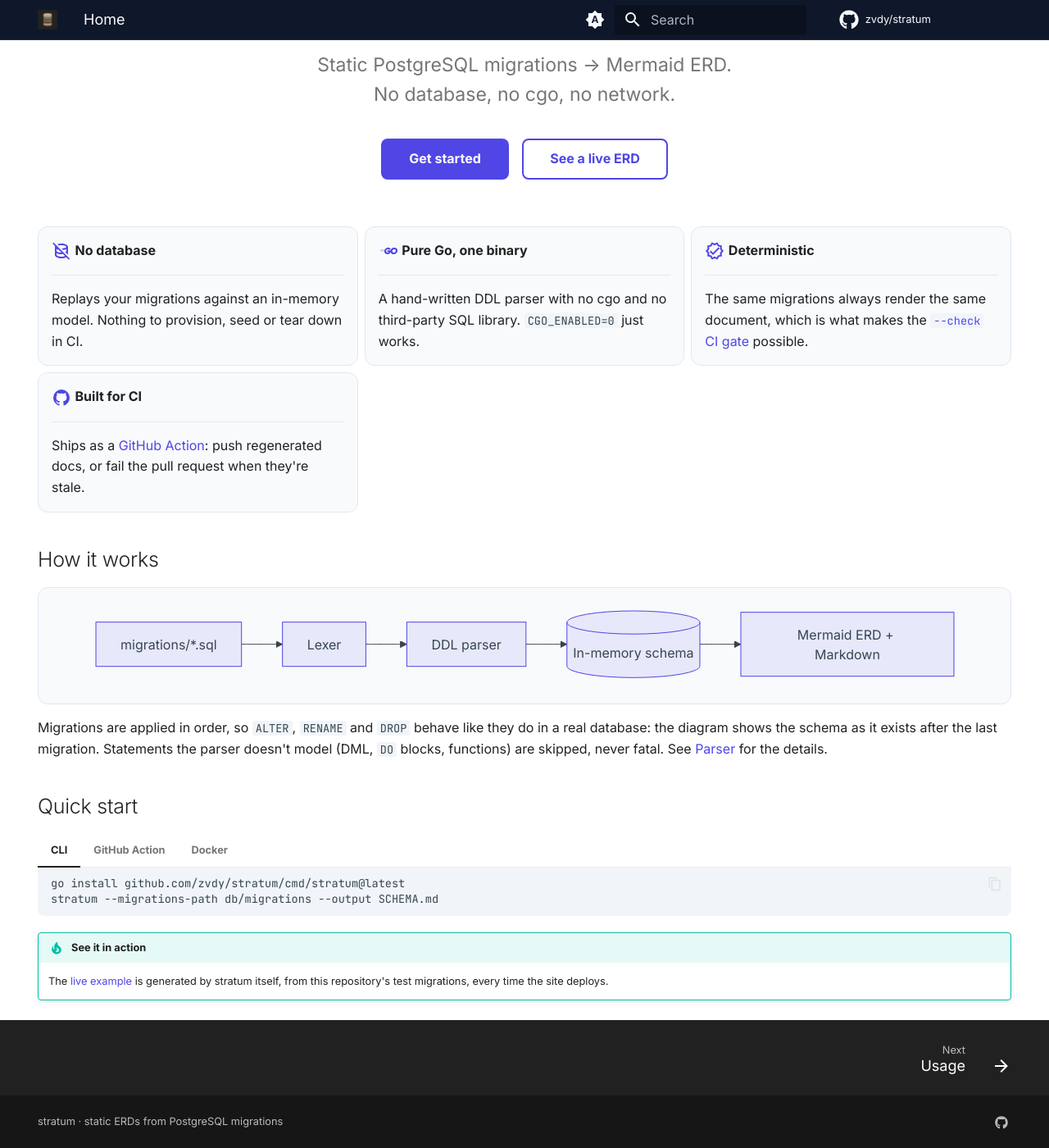
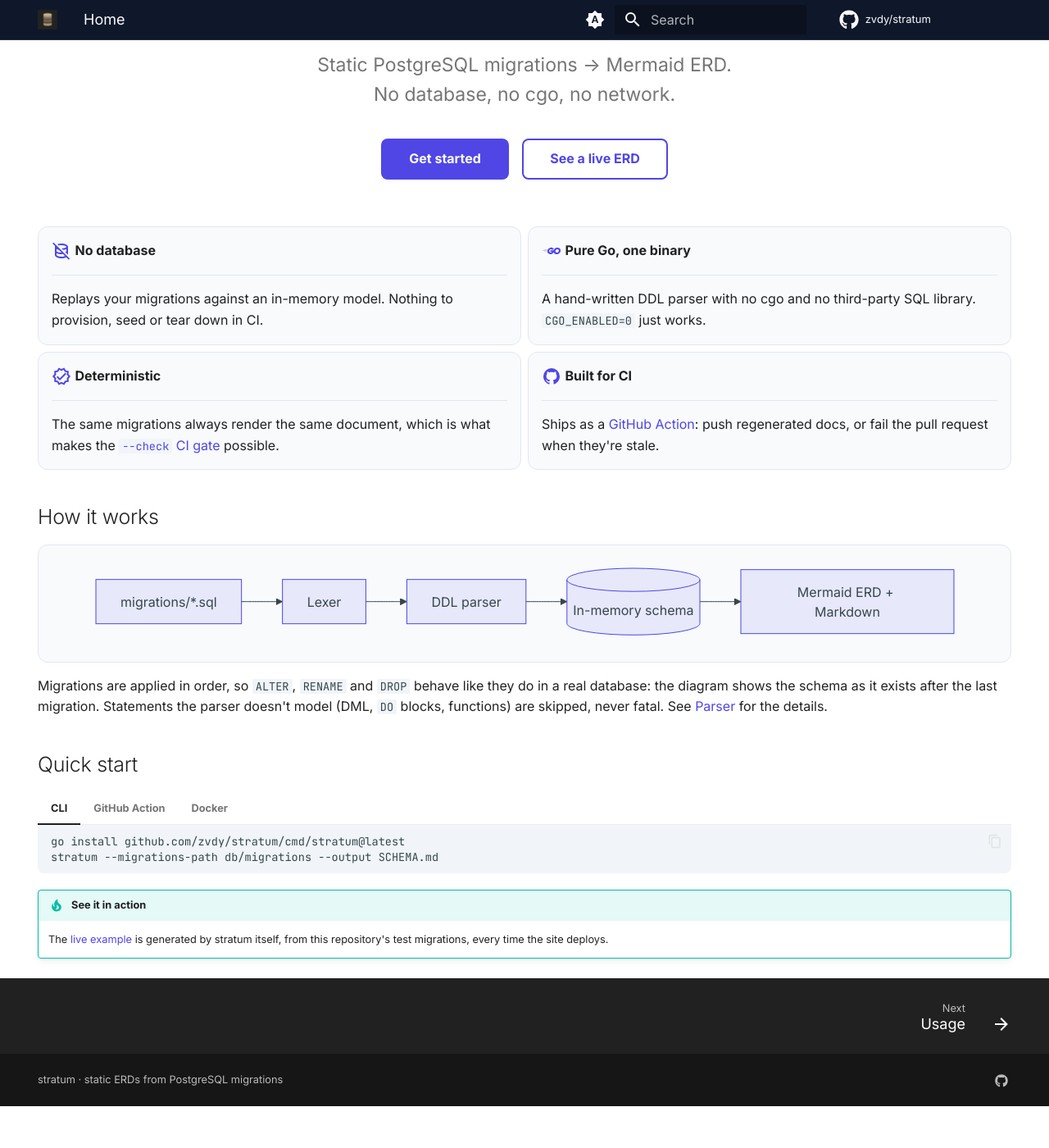
Before and after one commit to zvdy/stratum, an MkDocs documentation site: the page built from docs/index.md, in a window 1280 px wide and 1400 px high, scrolled down 336 px. Shown: the whole window at 82% size. Built offline with MkDocs 1.6.1 and Material for MkDocs 9.7.7, drawn with Linux system fonts in a browser that asks for light colours; comment, search, counter and statistics services are not loaded; after the commit the page ends 1685 px from its top, so only the background shows below that.

Commit message:
Lay out the landing feature cards as a 2x2 grid
Material puts the grid on .grid.cards (the inner list is display:
contents), so the column override has to target the container. Four
cards in Material's default auto-fit grid left an orphan card on a
second row at desktop widths.

Co-Authored-By: Claude Opus 5.5 <noreply@anthropic.com>
Claude-Session: https://claude.ai/code/session_01Pj2sKtqXbJFdpF7wZpjFE6

```diff
--- a/docs/stylesheets/extra.css
+++ b/docs/stylesheets/extra.css
@@ -97,7 +97,12 @@
   margin: 0.25rem 0.3rem;
 }
 
-/* Feature cards. */
+/* Feature cards: a 2x2 grid on wide screens, stacked on narrow ones. */
+@media screen and (min-width: 45em) {
+  .md-typeset .grid.cards {
+    grid-template-columns: repeat(2, 1fr);
+  }
+}
 .md-typeset .grid.cards > ul > li {
   border: 1px solid var(--stratum-border);
   border-radius: 12px;
```
